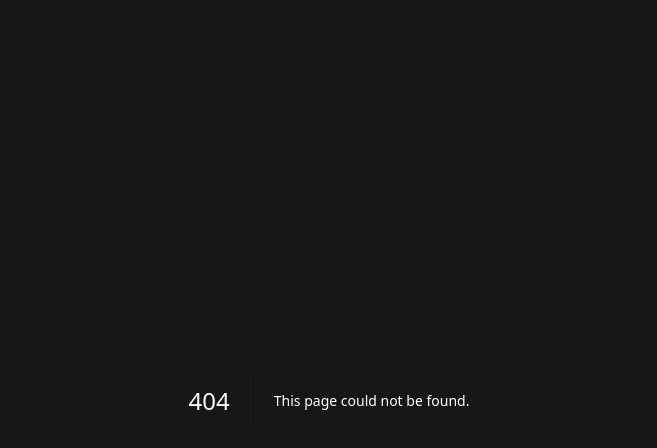
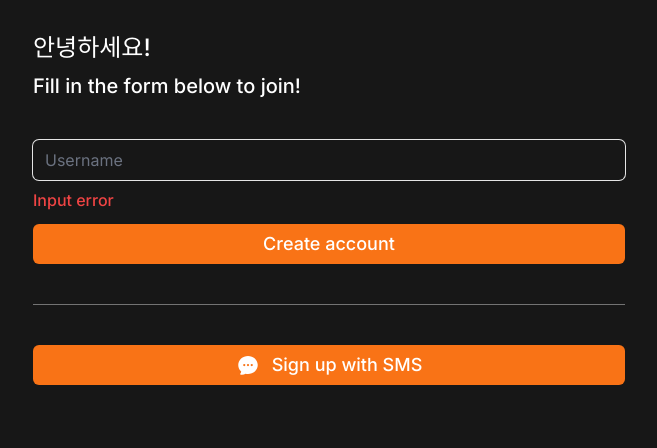
Before and after one commit to ubardev/carrot-market-reloaded, a Next.js app: page /create-account in a window 1280 px wide. Before the commit this address had no page. Shown: the top 448 px of the page, without its empty margins (311-968 px from the left). Built offline with nearby package versions, Linux system fonts and the light colour scheme.

Commit message:
:lipstick: #4.1 Create Account Screen

```diff
--- /dev/null
+++ b/app/create-account/page.tsx
@@ -0,0 +1,37 @@
+import Link from 'next/link';
+import { ChatBubbleOvalLeftEllipsisIcon } from '@heroicons/react/24/solid';
+
+export default function Home() {
+  return (
+    <div className="flex flex-col gap-10 py-8 px-6">
+      <div className="flex flex-col gap-2 *:font-medium">
+        <h1 className="text-2xl">안녕하세요!</h1>
+        <h2 className="text-xl">Fill in the form below to join!</h2>
+      </div>
+      <form className="flex flex-col gap-3">
+        <div className="flex flex-col gap-2">
+          <input
+            className="bg-transparent rounded-md w-full h-10 focus:outline-none ring-1 focus:ring-2 ring-neutral-200 focus:ring-orange-500 border-none placeholder:accent-neutral-400"
+            type="text"
+            placeholder="Username"
+            required={true}
+          />
+          <span className="text-red-500 font-medium">Input error</span>
+        </div>
+        <button className="primary-btn h-10">Create account</button>
+      </form>
+      <div className="w-full h-px bg-neutral-500" />
+      <div>
+        <Link
+          className="primary-btn flex h-10 items-center justify-center gap-3"
+          href="/sms"
+        >
+          <span>
+            <ChatBubbleOvalLeftEllipsisIcon className="h-6 w-6" />
+          </span>
+          <span>Sign up with SMS</span>
+        </Link>
+      </div>
+    </div>
+  );
+}
--- a/app/globals.css
+++ b/app/globals.css
@@ -13,3 +13,9 @@
     @apply text-3xl font-semibold;
   }
 }
+
+@layer components {
+  .primary-btn {
+    @apply w-full bg-orange-500 text-white text-lg font-medium rounded-md text-center hover:bg-orange-400 transition-colors;
+  }
+}
--- a/app/page.tsx
+++ b/app/page.tsx
@@ -10,10 +10,7 @@ export default function Home() {
         <h2 className="text=2xl">당근 마켓에 어서오세요!</h2>
       </div>
       <div className="flex flex-col items-center gap-3 w-full">
-        <Link
-          href="/create-account"
-          className="w-full bg-orange-500 text-white text-lg font-medium py-2.5 rounded-md text-center hover:bg-orange-400 transition-colors"
-        >
+        <Link href="/create-account" className="primary-btn py-2.5">
           시작하기
         </Link>
         <div className="flex gap-2">
--- a/package.json
+++ b/package.json
@@ -9,6 +9,7 @@
     "lint": "next lint"
   },
   "dependencies": {
+    "@heroicons/react": "^2.1.1",
     "@tailwindcss/forms": "^0.5.7",
     "next": "14.1.0",
     "react": "^18",
```
Also changed, not shown: 2 other files (tests, documents, lock files or other folders).
